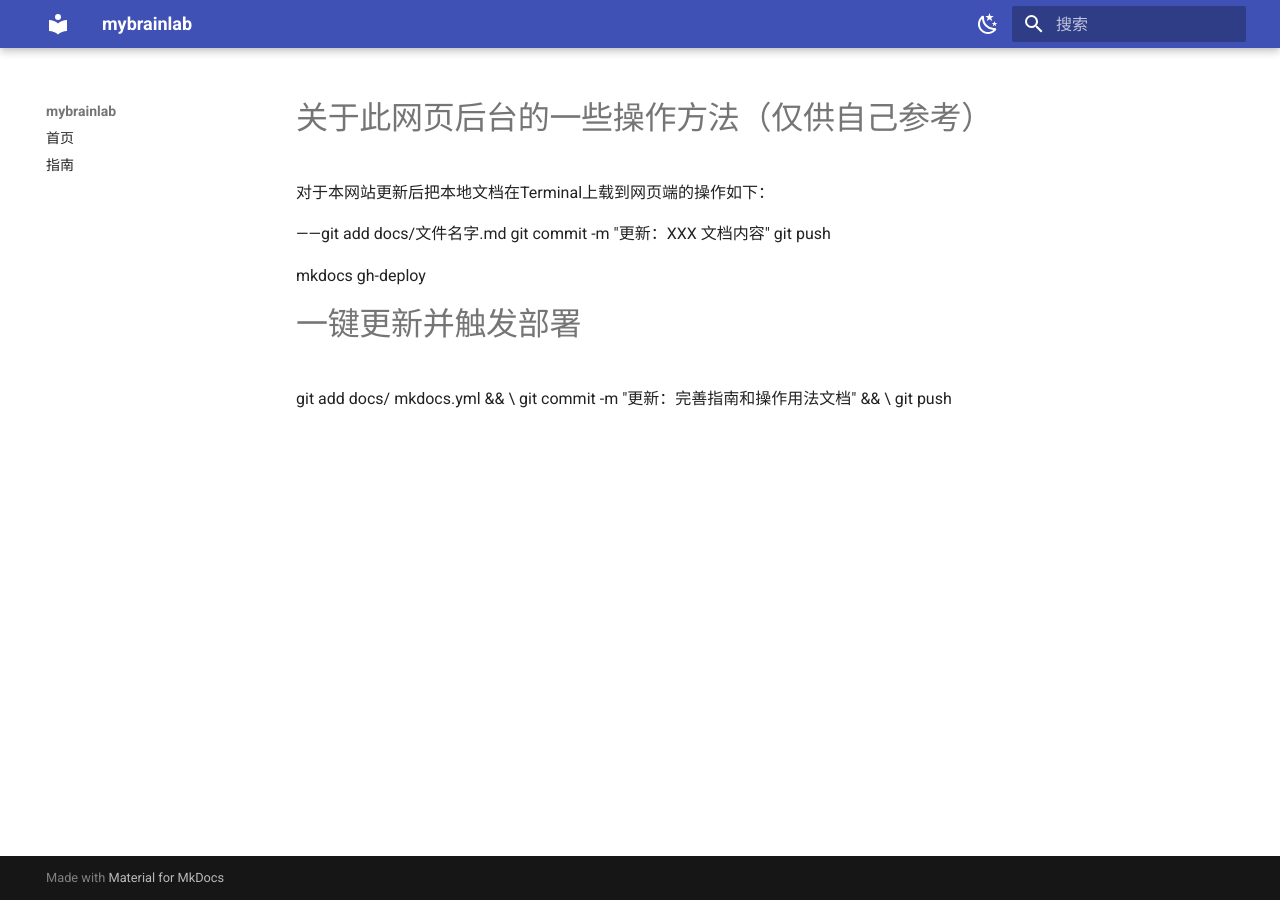
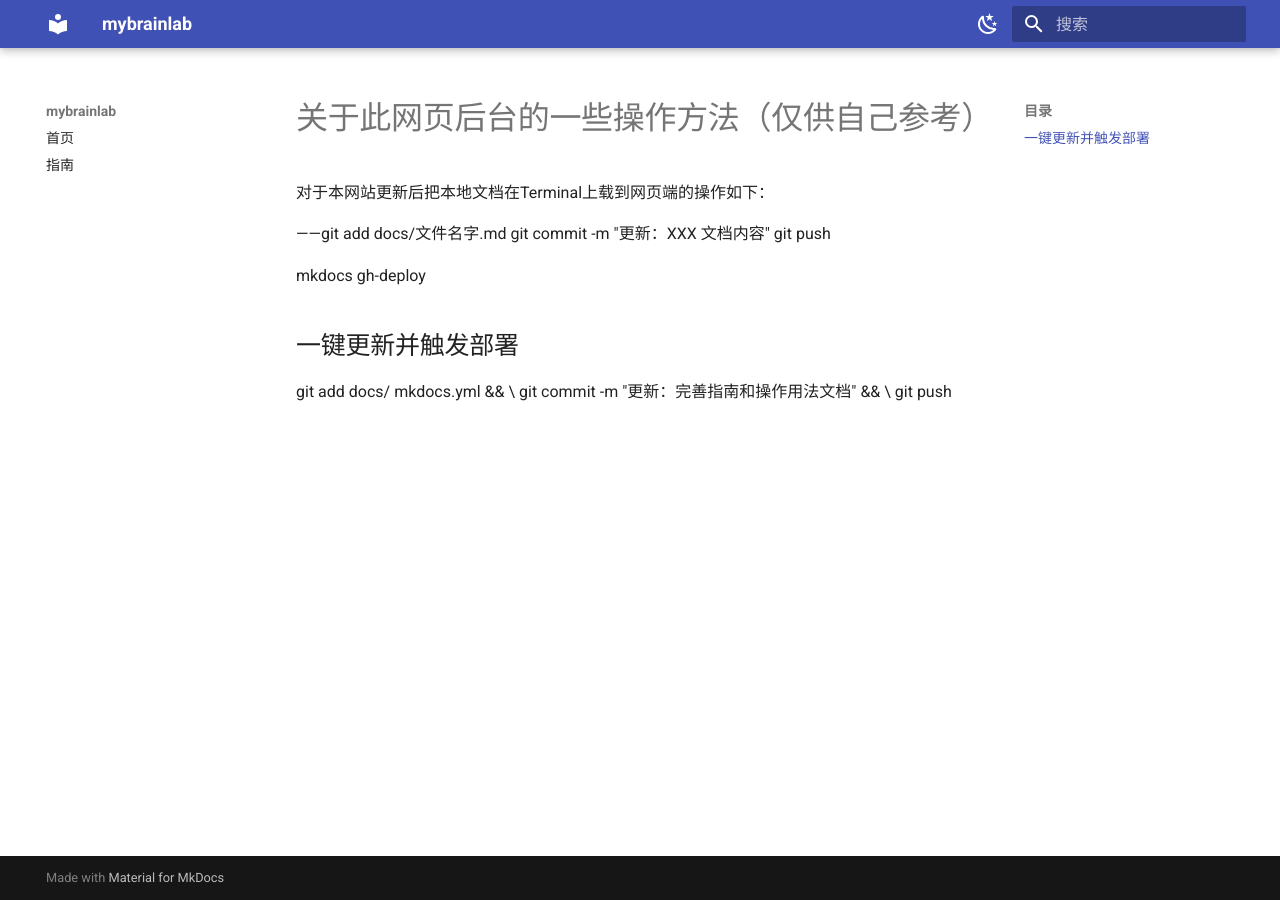
Before and after one commit to dutoumanwulao/mybrainlab, an MkDocs documentation site: the page built from docs/guide/usage.md, in a window 1280 px wide. Built offline with MkDocs 1.6.1 and Material for MkDocs 9.7.7, drawn with Linux system fonts in a browser that asks for light colours.

Commit message:
usage.md

```diff
--- a/docs/guide/usage.md
+++ b/docs/guide/usage.md
@@ -8,7 +8,7 @@ git push
 
 mkdocs gh-deploy
 
-# 一键更新并触发部署
+## 一键更新并触发部署
 git add docs/ mkdocs.yml && \
 git commit -m "更新：完善指南和操作用法文档" && \
 git push
```
